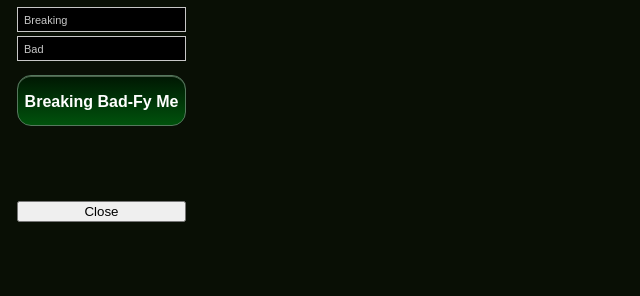
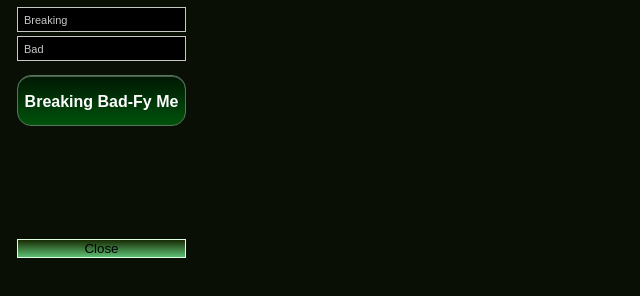
Before and after one commit to nihey/breaking-badify, a plain HTML site: page index.html in a window 1280 px wide. Shown: the whole page, without its empty margins (0-640 px from the left). Drawn offline with Linux system fonts and the light colour scheme.

Commit message:
Estilizando o botao de open/close

```diff
--- a/css/style.css
+++ b/css/style.css
@@ -7,6 +7,11 @@
 #input-group {
   float: left;
   margin-left: 17px;
+}
+
+#input-collapse {
+	border: 1px solid #DDFFE2;
+	background: linear-gradient(0deg, #5cbe73 1%, #182b04 100%);
 }
 
 input[type="text"] {
--- a/index.html
+++ b/index.html
@@ -56,7 +56,7 @@
 
 		<div class="container" id="input-group">
 			<div style="float: left; width: 180px">
-				<div id="input-group-collapsible" class="collapsible" style="height: 194px;">
+				<div id="input-group-collapsible" class="collapsible" style="height: 232px;">
 					<input type="text" id="input-first-name" value="Breaking" style="width: 169px;"><br>
 					<input type="text" id="input-last-name" value="Bad" style="width: 169px;"><br>
 					<a href="#" class="breakingbadbutton" id="input-generate" style="margin-top:10px;margin-bottom:10px;">Breaking Bad-Fy Me</a>
--- a/js/maker.js
+++ b/js/maker.js
@@ -12,7 +12,7 @@
 		$("#input-collapse").html("Open");
 	}
 	else {
-		$("#input-group-collapsible").attr("style","height: 194px");
+		$("#input-group-collapsible").attr("style","height: 232px");
 		$("#input-collapse").html("Close");
 	}
 });
```
